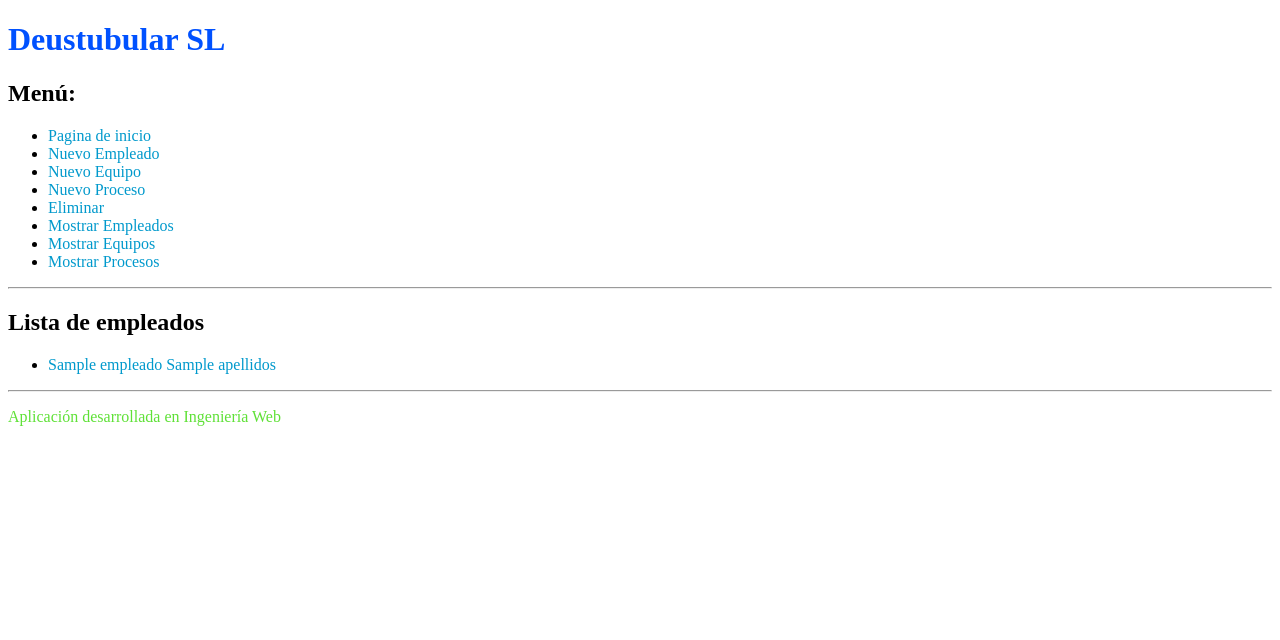
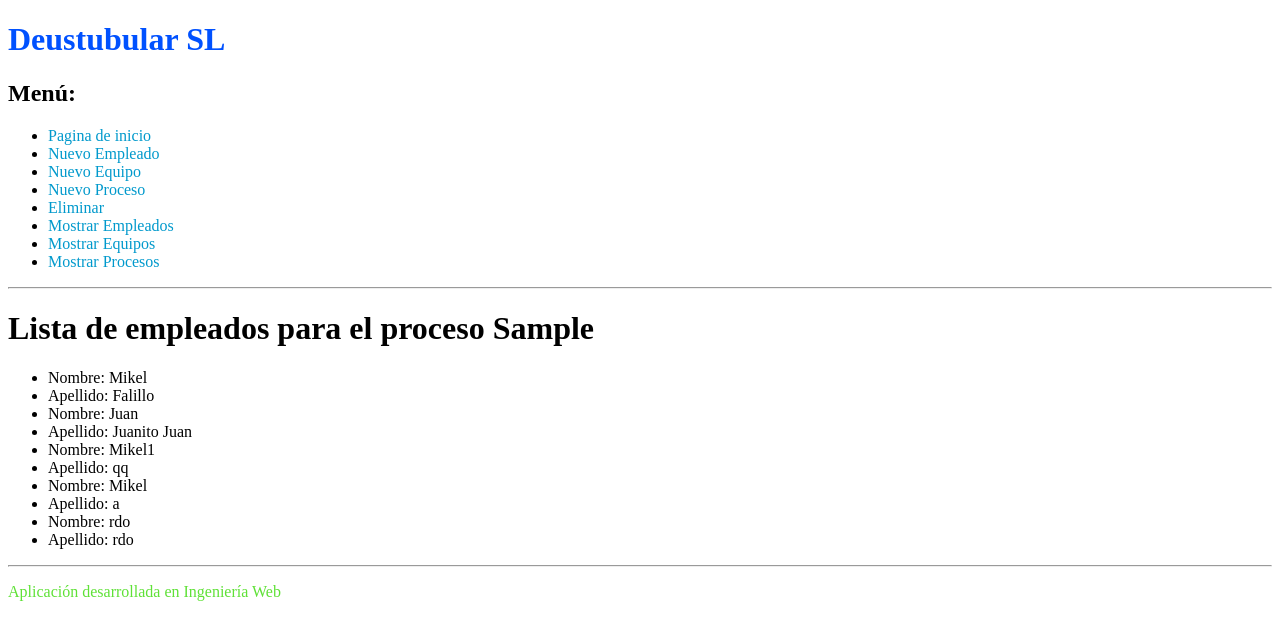
Before and after one commit to xtelleria/main, a Django app: template Equipo9_Reto4/DeustubularSL_app/templates/DeustubularSL_app/empleado_mostrar.html in a window 1280 px wide. Shown: the top 640 px of the page. Run offline with Django 4.2, Linux system fonts and the light colour scheme; data comes from the database, SQL or seed files in the repository; both versions use the stored data as it was after the commit; the template is opened without the code that fills it: values that come from a table or form of the project are taken from there, most other values are stand-ins (such as "Sample title", 1, 10 or a date in 2020).

Commit message:
mostrar empleados.html

```diff
--- a/Equipo9_Reto4/DeustubularSL_app/templates/DeustubularSL_app/empleado_mostrar.html
+++ b/Equipo9_Reto4/DeustubularSL_app/templates/DeustubularSL_app/empleado_mostrar.html
@@ -3,12 +3,13 @@
 {% block titulo %} Detalle del equipo {% endblock %}
 
 {% block contenido %}
-<h2>Lista de empleados</h2>
+<h1>Lista de empleados para el proceso {{FKidProceso}}</h1>
+
 <ul>
-    {% for empleado in lista_empleados %}
-    <li class="listado">
-      <a href="/DeustubularSL_app/empleado/{{empleado.id}}">{{empleado.nombre}} {{empleado.apellidos}}</a>
-    </li>
+    {% for empleado in empleados %}
+        <li>Nombre: {{ empleado.nombre }}</li>
+        <li>Apellido: {{ empleado.apellidos }}</li>
     {% endfor %}
-  </ul>
+
+</ul>
 {% endblock %}
--- a/Equipo9_Reto4/DeustubularSL_app/urls.py
+++ b/Equipo9_Reto4/DeustubularSL_app/urls.py
@@ -3,8 +3,9 @@ from . import views
 
 urlpatterns = [
  path('', views.index, name='index'),
- path('1', views.index_empleado, name='aaaaaa'),
+ #path('1', views.index_empleado, name='aaaaaa'),
  path('2', views.index_equipo, name='aaaaaa'),
+ path('1/<int:FKidProceso>', views.mostrar_empleados, name='mostrar_empleados'),
  path('3', views.index_proceso, name='bbbbb'),
  #path('3', views.loginformEquipo, name='index'),
  #path('4', views.loginformEmpleado, name='index'),
```
Also changed, not shown: Equipo9_Reto4/DeustubularSL_app/views.py (+3 -4 lines), Equipo9_Reto4/db.sqlite3.
